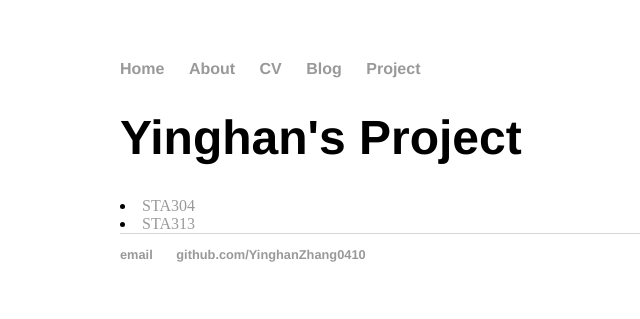
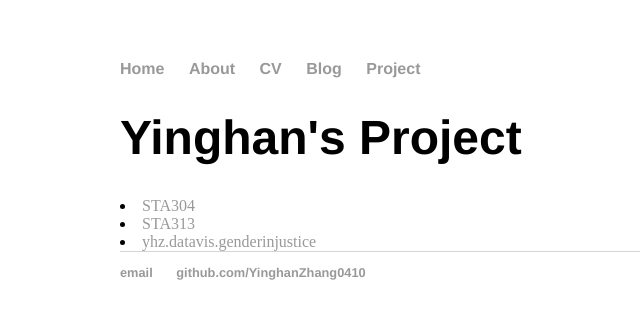
Before and after one commit to YinghanZhang0410/YinghanZhang0410.github.io, a Jekyll site: the page built from project/index.html, in a window 1280 px wide. Shown: the top 319 px of the page, without its empty margins (72-712 px from the left). Built offline with Jekyll 4.4.1, drawn with Linux system fonts in a browser that asks for light colours.

Commit message:
Update index.html

```diff
--- a/project/index.html
+++ b/project/index.html
@@ -6,4 +6,5 @@ title: Yinghan's Project
 	<body>
 		<li><a href="https://yinghan-zhang-final-project.netlify.app/">STA304</a></li>
 		<li><a href="https://samlmy.github.io/STA313Final/">STA313</a></li>
+		<li><a href="https://yinghanzhang0410.github.io/yhz.datavis.genderinjustice/">yhz.datavis.genderinjustice</a></li>
 	</body>
```
